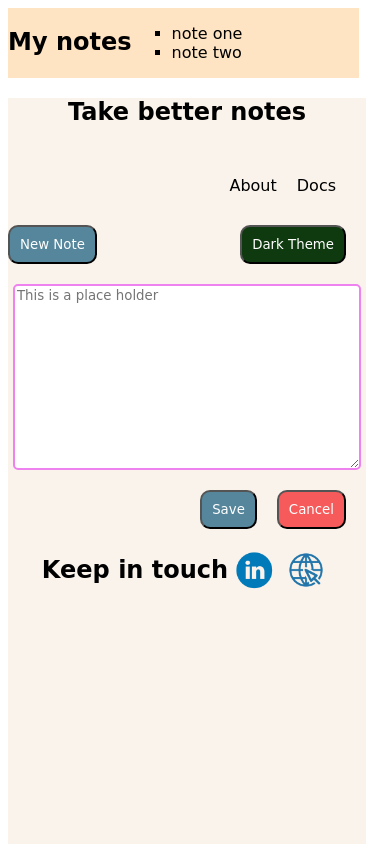
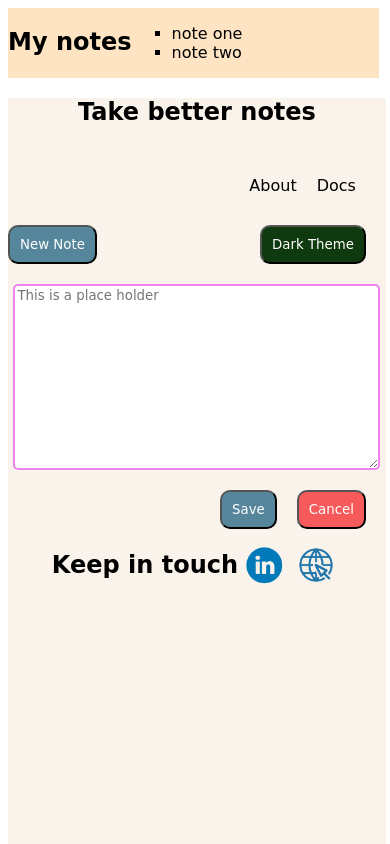
Before and after one commit to CEOAD/Assignment, a plain HTML site: page index.html in a window 390 px wide. Shown: the top 844 px of the page. Drawn offline with Linux system fonts and the light colour scheme; a web font is replaced by a local one.

Commit message:
Removing extra styling, Adding github repo link

```diff
--- a/stylesheets.css
+++ b/stylesheets.css
@@ -47,12 +47,12 @@ textarea{
 }
 aside{
     background-color: bisque;
-      height: 118vh;
+      height: 110vh;
 
 }
 article{
     background-color: #F9F3EC;
-    height: 118vh;
+    height: 110vh;
     width: 102%;
 
 }
@@ -67,6 +67,9 @@ article{
 }
 footer{
     line-height: 2px;
+    position: relative;
+    text-align: center;
+    bottom: 0px;
 }
 @media (max-width: 500px)    {
     #main{
@@ -80,15 +83,14 @@ footer{
     aside{
         display: flex;
         background-color: bisque;
-        width: 90vw;
+        width: 95vw;
         height: fit-content;
-          /* height: 118vh;  */
+
 
     }
     article{
         background-color: #F9F3EC;
-        /* height: 118vh;
-        width: 102%; */
+
 
     }
     section{
@@ -115,5 +117,6 @@ footer{
         display: flex;
         line-height: 2px;
         justify-content: center;
+        bottom: 5px;
     }
 }
```
Also changed, not shown: index.html (+1 -0 lines).
